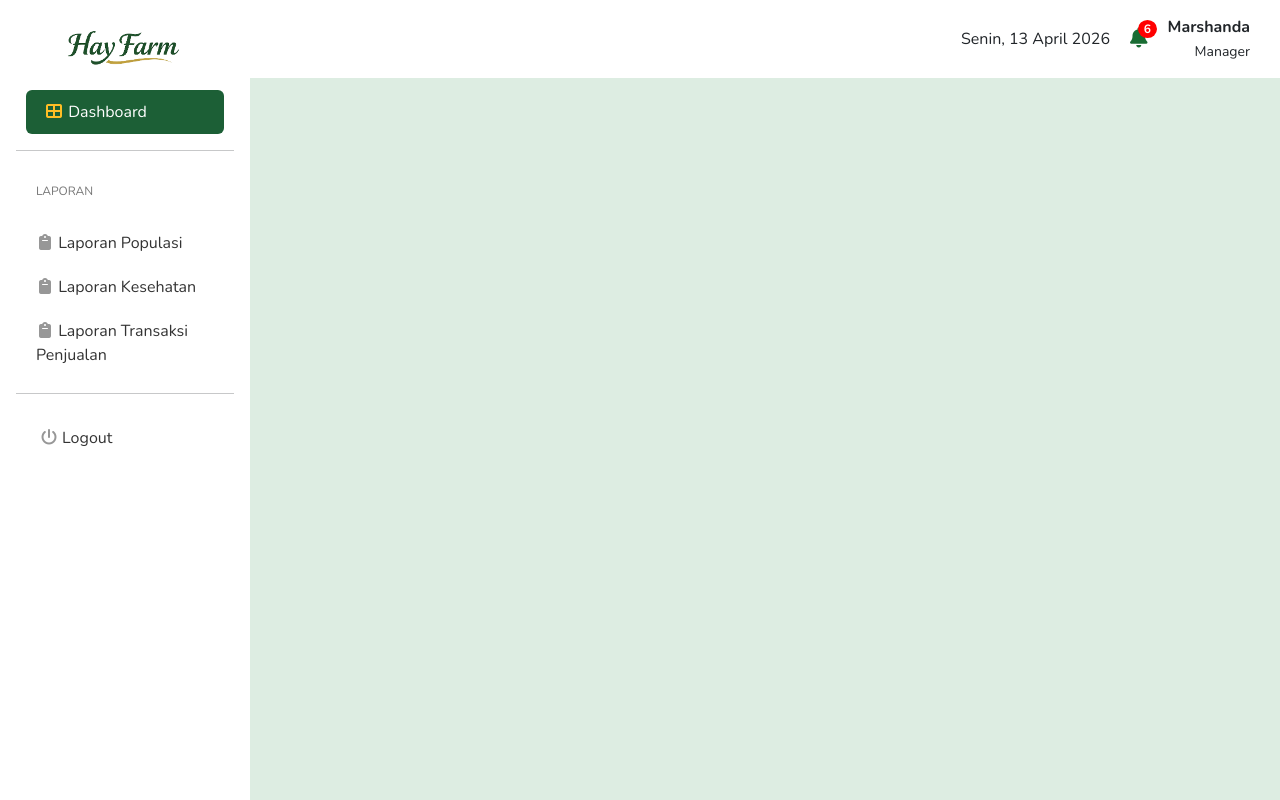
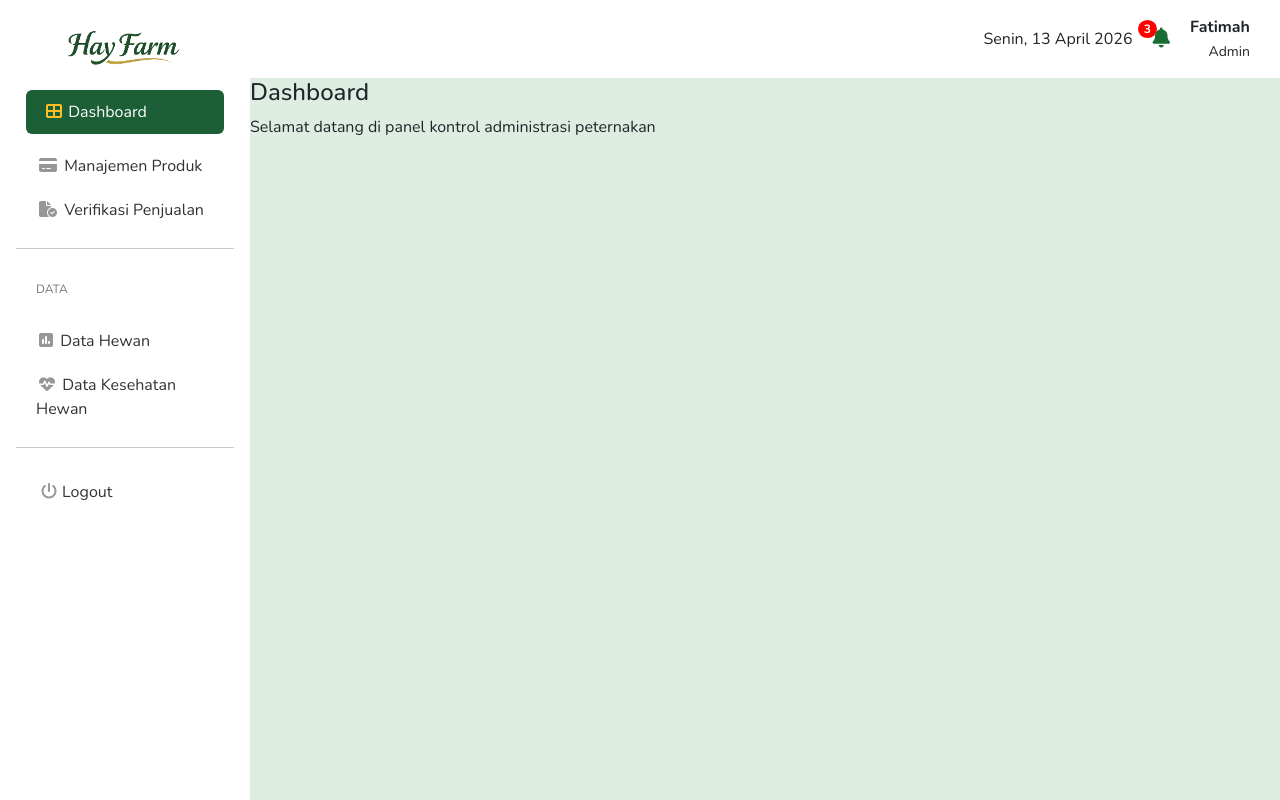
Before and after one commit to bgnrstudents/HayFarm, a PHP site: page /pages/admin/dashboard.php in a window 1280 px wide. Run offline with PHP 8.4, Linux system fonts and the light colour scheme.

Commit message:
dasboard baru

```diff
--- a/pages/admin/dashboard.php
+++ b/pages/admin/dashboard.php
@@ -3,7 +3,7 @@
 <head>
     <meta charset="UTF-8">
     <meta name="viewport" content="width=device-width, initial-scale=1.0">
-    <title>Manager | Dashboard</title>
+    <title>Admin | Dashboard</title>
     <link href="https://cdn.jsdelivr.net/npm/bootstrap@5.0.2/dist/css/bootstrap.min.css" rel="stylesheet" integrity="sha384-EVSTQN3/azprG1Anm3QDgpJLIm9Nao0Yz1ztcQTwFspd3yD65VohhpuuCOmLASjC" crossorigin="anonymous">
     <link rel="stylesheet" href="../../public/css/manager_sidebar.css">
     <link rel="stylesheet" href="https://cdnjs.cloudflare.com/ajax/libs/font-awesome/6.5.1/css/all.min.css" integrity="sha512-..." crossorigin="anonymous" referrerpolicy="no-referrer" />
@@ -19,11 +19,12 @@
             <img src="../../public/images/logo_hayfarm.png" class="logo">
             <ul class="menu">
                 <li class="active"><a href="dashboard.php"> <i class="fa-solid fa-table-cells-large" style="color: rgba(255, 190, 37, 1); margin-right: 2px"></i> Dashboard</a></li>
+                 <li><a href="#"><i class="fa-solid fa-credit-card" style="color: rgb(151, 151, 151); margin: 3px;"></i> Manajemen Produk</a></li>
+                  <li><a href="#"><i class="fa-solid fa-file-circle-check" style="color: rgb(151, 151, 151); margin: 3px;"></i> Verifikasi Penjualan</a></li>
                   <hr>
-                <p class="menu-title">LAPORAN</p>
-                <li><a href="#"><i class="fa-solid fa-clipboard" style="color: rgb(151, 151, 151); margin: 3px;"></i> Laporan Populasi</a></li>
-                <li><a href="#"><i class="fa-solid fa-clipboard" style="color: rgb(151, 151, 151); margin: 3px;"></i> Laporan Kesehatan</a></li>
-                <li><a href="#"><i class="fa-solid fa-clipboard" style="color: rgb(151, 151, 151); margin: 3px;"></i> Laporan Transaksi Penjualan</a></li>
+                <p class="menu-title">DATA</p>
+                <li><a href="#"><i class="fa-solid fa-solid fa-square-poll-vertical" style="color: rgb(151, 151, 151); margin: 3px;"></i> Data Hewan</a></li>
+                <li><a href="#"><i class="fa-solid fa-solid fa-heart-pulse" style="color: rgb(151, 151, 151); margin: 3px;"></i> Data Kesehatan Hewan</a></li>
 
                 <hr>
                 <li class="logout"><a href="../logout.php"><i class="fa-solid fa-power-off" style="color: rgb(151, 151, 151); margin: 5px;"></i>Logout</a></li>
@@ -36,16 +37,18 @@
     <div class="topbar">
         <div class="right-topbar">
             <span id="currentDate"></span>
-                    <span class="notif"><i class="fa-solid fa-bell" style="color: rgb(25, 108, 51); size: 1.25rem;"></i></span>
-                    <span class="badge">6</span>
+            <span class="notif">
+                <i class="fa-solid fa-bell" style="color: rgb(25, 108, 51); font-size: 1.25rem;"></i>
             </span>
+            <span class="badge">3</span>
             <div class="user">
-                        <strong>Marshanda</strong><br>
-                        <small>Manager</small>
+                <strong>Fatimah</strong><br>
+                <small>Admin</small>
             </div>
         </div>
     </div>
-        </div>
+<h4 class="text-3xl font-bold text-gray-800">Dashboard</h4>
+<p class="text-gray-500 text-sm">Selamat datang di panel kontrol administrasi peternakan</p>
 </div>
 
 <script src="https://cdn.jsdelivr.net/npm/bootstrap@5.0.2/dist/js/bootstrap.bundle.min.js" integrity="sha384-MrcW6ZMFYlzcLA8Nl+NtUVF0sA7MsXsP1UyJoMp4YLEuNSfAP+JcXn/tWtIaxVXM" crossorigin="anonymous"></script>
```
Lines whose indentation alone changed are shown as unchanged.
